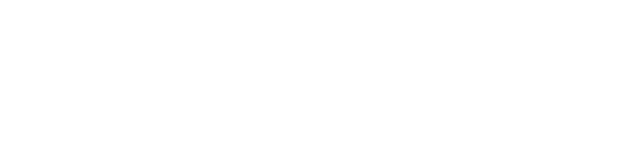
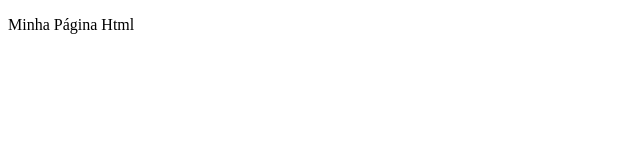
Before and after one commit to JhoneCavalcante/projetoteste, a plain HTML site: page index.html in a window 1280 px wide. Shown: the whole page, without its empty margins (0-640 px from the left). Drawn offline with Linux system fonts and the light colour scheme.

Commit message:
Adicionando um parágrafo no meu site

```diff
--- a/index.html
+++ b/index.html
@@ -5,6 +5,6 @@
         <title>Titulo da pagina</title>
     </head>
     <body>
-
+        <p>Minha Página Html</p>
     </body>
 </html>
```
